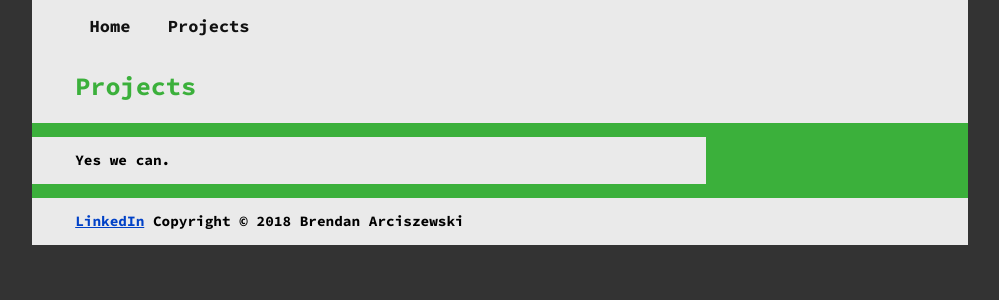
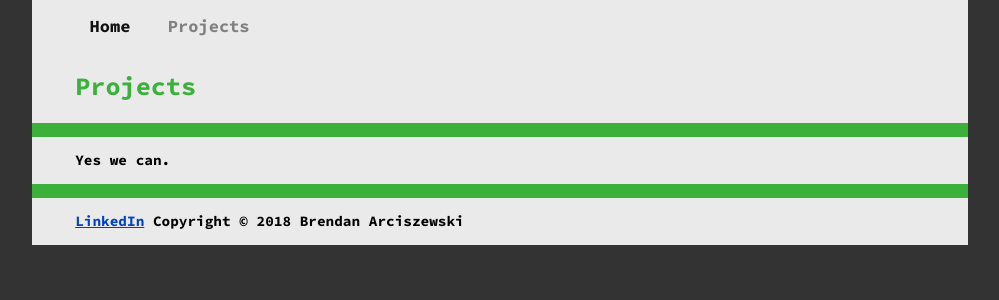
Before and after one commit to brendanarciszewski/brendanarciszewski.github.io, a Jekyll site: the page built from projects.html, in a window 1280 px wide. Shown: the top 300 px of the page, without its empty margins (140-1139 px from the left). Built offline with Jekyll 4.4.1, drawn with Linux system fonts in a browser that asks for light colours.

Commit message:
active page delighting

```diff
--- a/css/mobile-base.css
+++ b/css/mobile-base.css
@@ -136,6 +136,11 @@ nav#nav a:visited {
 nav#nav a:hover {
     background: var(--highlight-colour);
 }
+nav#nav a.active,
+nav#nav a.active#hover {
+    background: var(--module-background-colour);
+    color: grey;
+}
 
 header#header {
     grid-area: header;
--- a/css/tablet.css
+++ b/css/tablet.css
@@ -1,5 +1,5 @@
 /*This file should only apply for screens larger than 600px wide*/
-main {
+main.withSidebar {
 	grid-template-columns: 72% 28%;
     grid-template-areas: "con_nav		con_nav"
                          "con_article	con_sidebar";
```
